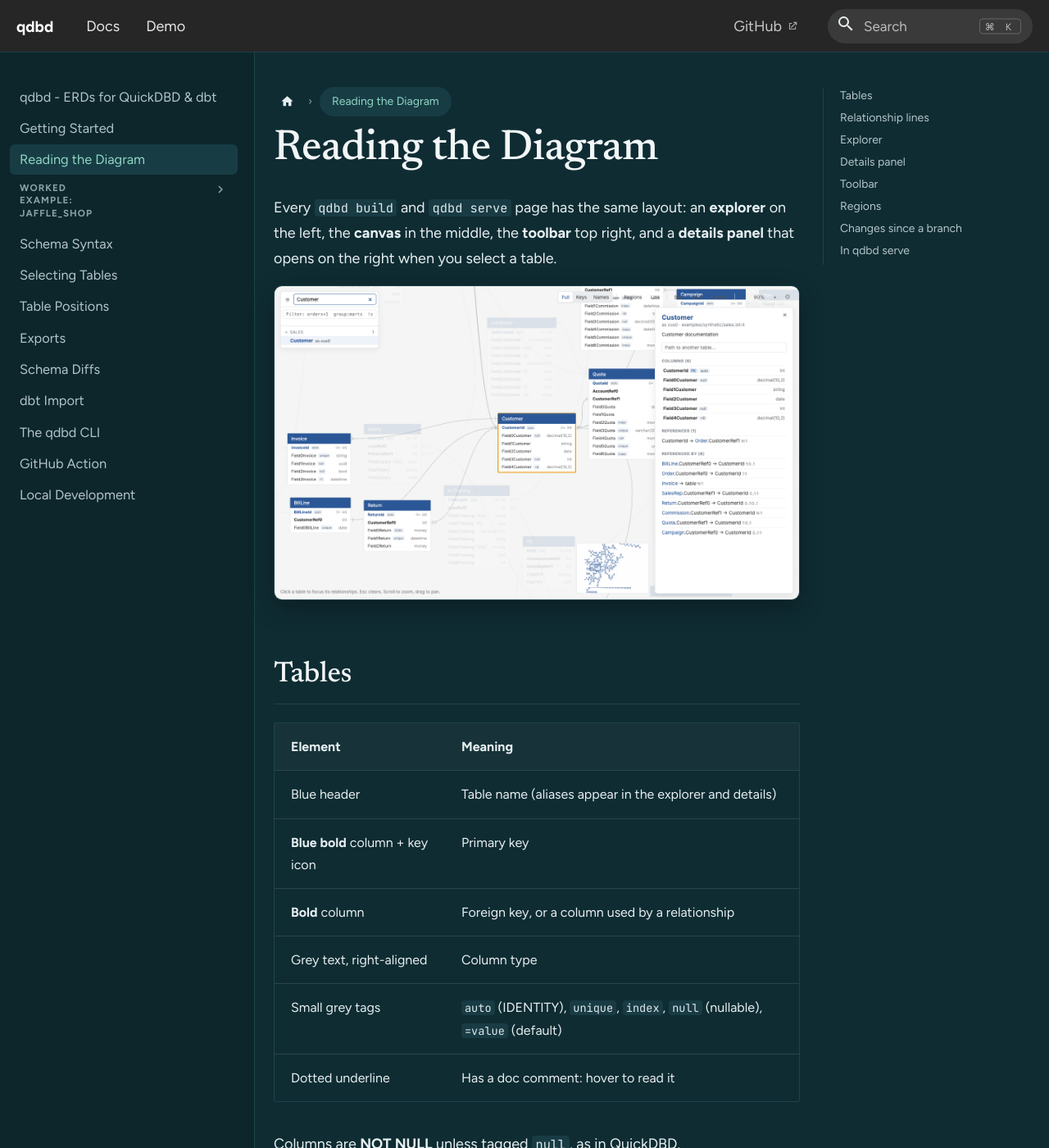
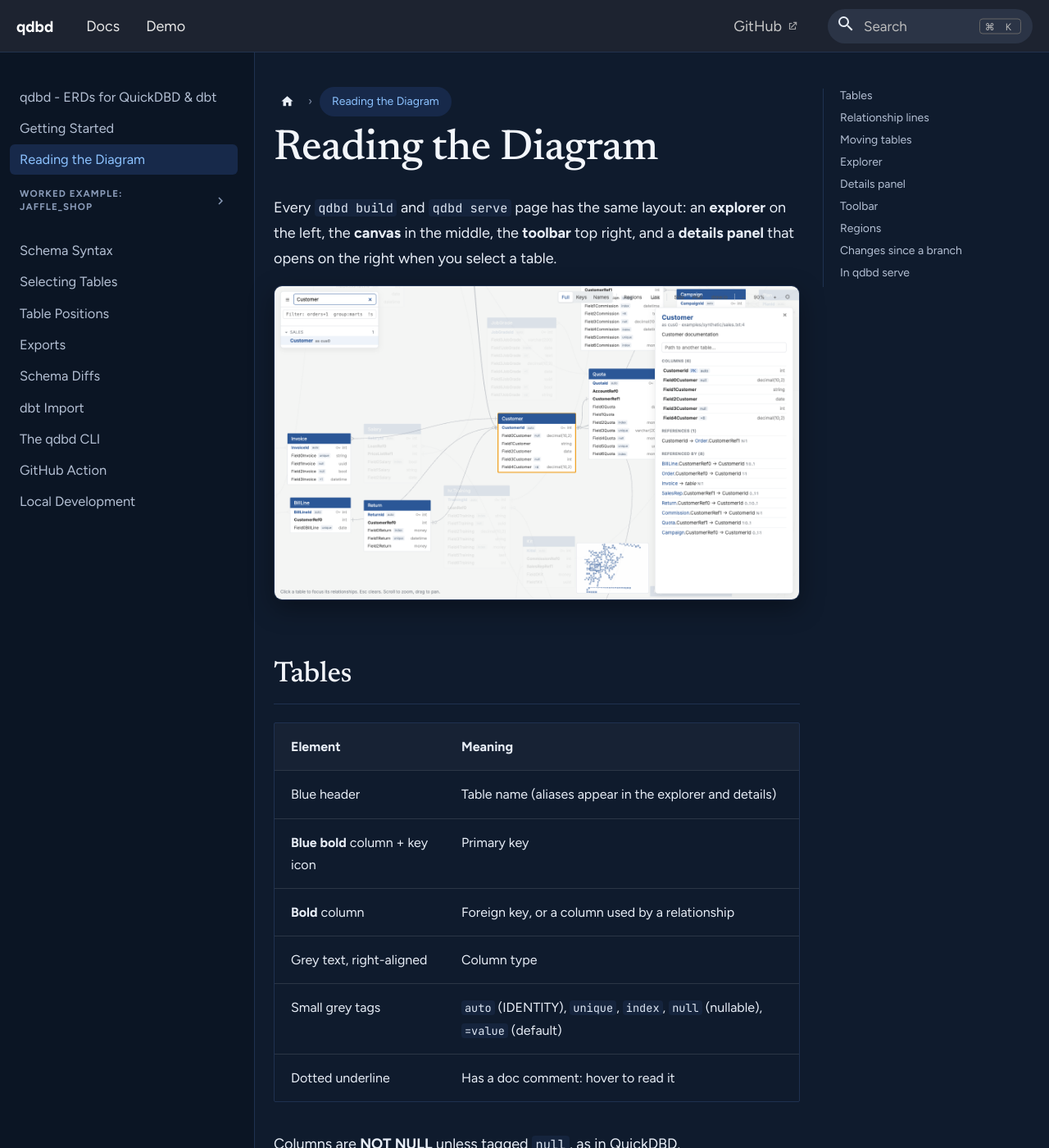
Before and after one commit to MarkPhamm/quickdbd-cli, an MkDocs documentation site: the page built from docs/reading-the-diagram.md, in a window 1280 px wide and 1400 px high. Shown: the whole window at 82% size. Built offline with MkDocs 1.6.1 and Material for MkDocs 9.7.7, drawn with Linux system fonts in a browser that asks for light colours; comment, search, counter and statistics services are not loaded; some of the changed text lies outside the part shown.

Commit message:
Draggable tables in every diagram, blue docs theme, single-row sidebar group

```diff
--- a/docs/reading-the-diagram.md
+++ b/docs/reading-the-diagram.md
@@ -31,6 +31,10 @@
 | Crow's foot + circle | zero or many |
 
 Hovering a column highlights its lines and the columns at the other end.
+
+## Moving tables
+
+Drag any table to rearrange the diagram; lines follow. In a built page or the live demo the new arrangement lasts until you reload. In [`qdbd serve`](#in-qdbd-serve) it's saved to the layout file. Drag empty space to pan.
 
 ## Explorer
 
--- a/docs/stylesheets/extra.css
+++ b/docs/stylesheets/extra.css
@@ -2,41 +2,44 @@
 @import url("https://fonts.googleapis.com/css2?family=Newsreader:opsz,wght@6..72,400;6..72,500&display=swap");
 
 :root {
-  --qd-header: #262626;
-  --qd-bg: #0f2c33;
-  --qd-side: #0c262c;
-  --qd-rule: #1e434c;
-  --qd-pill: #173c44;
-  --qd-mint: #8fd5c3;
-  --qd-text: #e7eff1;
-  --qd-muted: #b3c5c9;
-  --qd-code: #183b44;
+  --qd-header: #1d2330;
+  --qd-bg: #0f1b2d;
+  --qd-side: #0b1524;
+  --qd-rule: #1f3150;
+  --qd-pill: #17294a;
+  --qd-mint: #8cc2ff;      /* accent (links, active items) */
+  --qd-accent: #3b82f6;    /* buttons */
+  --qd-accent-hover: #5b9bff;
+  --qd-label: #8a9bb8;     /* small-caps group labels */
+  --qd-text: #e8eef7;
+  --qd-muted: #b4c0d4;
+  --qd-code: #15243d;
   --qd-sidebar-w: 15.5rem;
 }
 
 [data-md-color-scheme="slate"] {
-  --md-hue: 190;
+  --md-hue: 215;
   --md-default-bg-color: var(--qd-bg);
   --md-default-fg-color: var(--qd-text);
   --md-default-fg-color--light: var(--qd-muted);
-  --md-default-fg-color--lighter: #7f9aa1;
+  --md-default-fg-color--lighter: #7d8ca6;
   --md-default-fg-color--lightest: var(--qd-rule);
   --md-primary-fg-color: var(--qd-header);
   --md-primary-bg-color: var(--qd-text);
   --md-accent-fg-color: var(--qd-mint);
   --md-typeset-a-color: var(--qd-mint);
   --md-code-bg-color: var(--qd-code);
-  --md-code-fg-color: #dfe9ec;
-  --md-footer-bg-color: #0a2228;
-  --md-footer-bg-color--dark: #081c21;
+  --md-code-fg-color: #dde6f3;
+  --md-footer-bg-color: #0a1322;
+  --md-footer-bg-color--dark: #08101d;
 }
 
 /* ---------------------------------------------------------------- header */
-.qd-header { background: var(--qd-header); box-shadow: none; border-bottom: 1px solid #1b3f47; height: 3.2rem; }
+.qd-header { background: var(--qd-header); box-shadow: none; border-bottom: 1px solid #22324d; height: 3.2rem; }
 .qd-header__inner { max-width: none; padding: 0 1rem; height: 3.2rem; display: flex; align-items: center; gap: .4rem; }
 .qd-brand { font-weight: 700; font-size: .95rem; color: #fff !important; margin-right: 1rem; }
 .qd-navlink { color: #e6e6e6 !important; font-size: .9rem; padding: .3rem .6rem; border-radius: 6px; }
-.qd-navlink:hover { background: #333; }
+.qd-navlink:hover { background: #2a3346; }
 .qd-header__title { flex: 1; visibility: hidden; }
 .qd-github { display: inline-flex; align-items: center; gap: .3rem; color: #c9c9c9 !important; margin-right: .8rem; }
 .qd-github svg { opacity: .8; }
@@ -44,8 +47,8 @@
 @media screen and (min-width: 60em) {
   .md-search { padding: 0; }
   .md-search__inner { width: 12.5rem; }
-  .md-search__form { border-radius: 999px; background: #3a3a3a; height: 2.1rem; }
-  .md-search__form:hover { background: #444; }
+  .md-search__form { border-radius: 999px; background: #2b3446; height: 2.1rem; }
+  .md-search__form:hover { background: #343f55; }
   .md-search__input { font-size: .85rem; padding-left: 2.6rem; }
   .md-search__input::placeholder { color: #bdbdbd; }
   .md-search__icon[for="__search"] { left: .7rem; }
@@ -80,7 +83,7 @@
   background: var(--qd-pill); }
 /* collapsible groups (the worked example) look like modelith's small-caps label with a chevron */
 .md-nav--primary .md-nav__item--nested > .md-nav__link { font-size: .58rem; text-transform: uppercase;
-  letter-spacing: .09em; color: #8aa3a9; font-weight: 600; }
+  letter-spacing: .09em; color: var(--qd-label); font-weight: 600; }
 .md-nav--primary .md-nav__item--nested > .md-nav .md-nav__link { padding-left: 1.1rem; }
 .md-nav--primary .md-nav__item--nested > .md-nav > .md-nav__title { display: none; }
 
@@ -91,33 +94,33 @@
 .md-nav--secondary .md-nav__link--active { color: var(--qd-mint); }
 
 /* ---------------------------------------------------------------- breadcrumb */
-.qd-crumbs { display: flex; align-items: center; gap: .45rem; margin: 1.1rem 0 .4rem; font-size: .7rem; color: #7f9aa1; }
-.qd-crumbs__home { color: #e7eff1 !important; display: inline-flex; padding: .25rem .4rem; border-radius: 6px; }
+.qd-crumbs { display: flex; align-items: center; gap: .45rem; margin: 1.1rem 0 .4rem; font-size: .7rem; color: #7d8ca6; }
+.qd-crumbs__home { color: #e8eef7 !important; display: inline-flex; padding: .25rem .4rem; border-radius: 6px; }
 .qd-crumbs__home:hover { background: var(--qd-pill); }
-.qd-crumbs__item { color: #9fb3b8; }
+.qd-crumbs__item { color: #9fb0cc; }
 .qd-crumbs__item--current { background: var(--qd-pill); color: var(--qd-mint); padding: .3rem .75rem; border-radius: 999px; }
 
 /* ---------------------------------------------------------------- typography */
 .md-typeset { font-size: .9rem; line-height: 1.7; }
 .md-typeset h1, .md-typeset h2, .md-typeset h3 {
   font-family: "Newsreader", "Fraunces", Georgia, "Times New Roman", serif; font-weight: 450; letter-spacing: -0.01em;
-  color: #f2f6f7;
+  color: #f3f6fb;
 }
 .md-typeset h1 { font-size: 2.9em; margin: .2em 0 .5em; line-height: 1.15; }
 .md-typeset h2 { font-size: 1.95em; border-bottom: 1px solid var(--qd-rule); padding-bottom: .3em; margin-top: 1.6em; }
 .md-typeset h3 { font-size: 1.35em; }
 .md-typeset code { background: var(--qd-code); border-radius: 4px; }
-.md-typeset pre > code { border: 1px solid #2a5560; border-radius: 8px; }
+.md-typeset pre > code { border: 1px solid #263d63; border-radius: 8px; }
 .md-typeset .workflow pre > code { font-size: .78rem; line-height: 1.6; }
 .md-typeset table:not([class]) { font-size: .8rem; border-color: var(--qd-rule); }
 .md-typeset table:not([class]) th { background: rgba(255,255,255,.03); }
 
 /* screenshots, buttons, cards, embedded demo */
-.md-typeset img.shot { border-radius: 10px; border: 1px solid var(--qd-rule); box-shadow: 0 10px 30px rgba(0,0,0,.3); }
+.md-typeset img.shot { border-radius: 10px; border: 1px solid var(--qd-rule); box-shadow: 0 10px 30px rgba(0,0,0,.35); }
 .md-typeset .md-button { border-radius: 8px; color: var(--qd-mint); border-color: var(--qd-mint); }
-.md-typeset .md-button:hover { color: #fff; background: #2f9e8f; border-color: #2f9e8f; }
-.md-typeset .md-button--primary { background: #2f9e8f; border-color: #2f9e8f; color: #fff; }
-.md-typeset .md-button--primary:hover { background: #3cb3a2; border-color: #3cb3a2; }
+.md-typeset .md-button:hover { color: #fff; background: var(--qd-accent); border-color: var(--qd-accent); }
+.md-typeset .md-button--primary { background: var(--qd-accent); border-color: var(--qd-accent); color: #fff; }
+.md-typeset .md-button--primary:hover { background: var(--qd-accent-hover); border-color: var(--qd-accent-hover); }
 .md-typeset .grid.cards > ul > li { border-radius: 10px; border-color: var(--qd-rule); background: rgba(255,255,255,.02); }
 iframe.demo { width: 100%; height: 620px; border: 1px solid var(--qd-rule); border-radius: 10px; background: #f4f5f4; }
 
@@ -129,14 +132,24 @@
 @media screen and (min-width: 76.25em) {
   .md-sidebar--primary .md-nav--primary, .md-sidebar--primary .md-nav--primary .md-nav { width: 100% !important; }
 }
-/* section index pages: the group label is a container holding a link; style the pair as one small-caps label */
-.md-nav--primary .md-nav__container { padding: 0; }
-.md-nav--primary .md-nav__container > .md-nav__link { font-size: inherit; text-transform: inherit; letter-spacing: inherit;
-  color: inherit; padding: .38rem .6rem; margin: 0; flex: 1; }
-.md-nav--primary .md-nav__item--nested > .md-nav__container { font-size: .58rem; text-transform: uppercase; letter-spacing: .09em;
-  color: #8aa3a9; font-weight: 600; }
-.md-nav--primary .md-nav__item--nested > .md-nav__container > .md-nav__link--active { color: var(--qd-mint); }
+/* section index pages: Material renders the group as a container holding a link and a chevron label.
+   Make the pair one row with one pill (the container), never two separate boxes. */
+.md-nav--primary .md-nav__item--nested > .md-nav__container {
+  display: flex; align-items: center; padding: 0; margin: .35rem 0 .1rem; border-radius: 6px;
+  font-size: .58rem; text-transform: uppercase; letter-spacing: .09em; color: var(--qd-label); font-weight: 600;
+}
+.md-nav--primary .md-nav__container > .md-nav__link,
+.md-nav--primary .md-nav__container > .md-nav__link:hover,
+.md-nav--primary .md-nav__container > .md-nav__link--active {
+  background: none; margin: 0; border-radius: 0; font-size: inherit; text-transform: inherit; letter-spacing: inherit;
+  font-weight: inherit; color: inherit;
+}
+.md-nav--primary .md-nav__container > a.md-nav__link { flex: 1; padding: .45rem .6rem; }
+.md-nav--primary .md-nav__container > label.md-nav__link { flex: none; width: auto; padding: .45rem .6rem; }
+.md-nav--primary .md-nav__container:hover { background: rgba(255,255,255,.04); color: #fff; }
+.md-nav--primary .md-nav__container:has(> a.md-nav__link--active) { background: var(--qd-pill); color: var(--qd-mint); }
 .md-nav--primary .md-nav__container .md-ellipsis { white-space: normal; }
+.md-nav--primary .md-nav__item--nested > .md-nav { margin-bottom: .35rem; }
 @media screen and (min-width: 76.25em) {
   .md-sidebar--primary .md-sidebar__inner { padding-right: 0; }
   .md-nav--primary .md-nav__list { padding-right: .6rem; }
--- a/src/quickdbd_cli/assets/style.css
+++ b/src/quickdbd_cli/assets/style.css
@@ -22,8 +22,8 @@
 .r.hl .rb { fill: #dbe6f6; fill-opacity: 1; }
 .r:hover .rb { fill: #eef3fa; fill-opacity: 1; }
 .t.flash .tb { stroke: #f0a020; stroke-width: 3; }
-.t { cursor: pointer; }
-.serve .t { cursor: move; }
+.t { cursor: grab; }
+#canvas.panning .t { cursor: grabbing; }
 
 /* toolbar (top right, like QuickDBD's zoom controls) */
 .bar { position: absolute; top: 14px; right: 16px; display: flex; gap: 6px; align-items: center; }
```
Also changed, not shown: other parts of docs/reading-the-diagram.md (+1 -1 lines), README.md (+1 -1 lines), docs/layout.md (+1 -1 lines), 2 other files.
